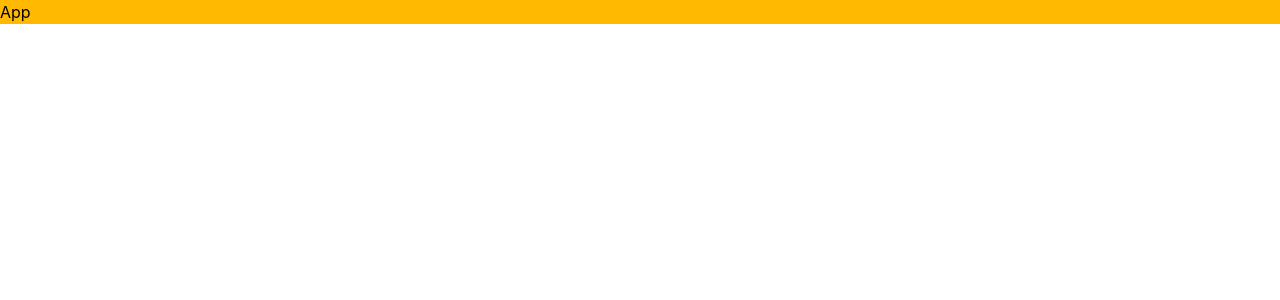
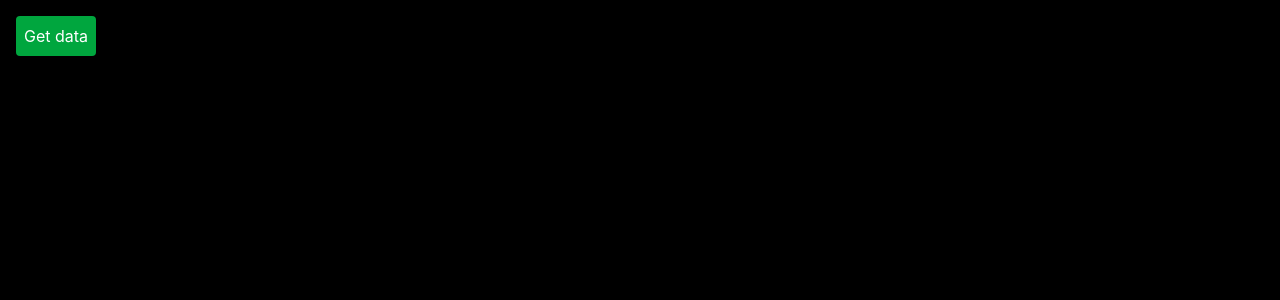
Before and after one commit to nishankvarshney07-ai/gallery-project, a React (Vite) app: page / in a window 1280 px wide. Shown: the top 300 px of the page. Built offline with nearby package versions, Linux system fonts and the light colour scheme.

Commit message:
new change

```diff
--- a/package.json
+++ b/package.json
@@ -11,6 +11,7 @@
   },
   "dependencies": {
     "@tailwindcss/vite": "^4.2.2",
+    "axios": "^1.15.0",
     "react": "^19.2.4",
     "react-dom": "^19.2.4",
     "tailwindcss": "^4.2.2"
--- a/src/App.jsx
+++ b/src/App.jsx
@@ -1,9 +1,16 @@
-import React from 'react'
+import axios from 'axios'
+import React, { useState } from 'react'
 
 function  App() {
+  const [userData,setUserData] = useState([]);
+  const getData = async ()=>{
+      const response = await axios.get('https://picsum.photos/v2/list?page=2&limit=100')
+      setUserData(response.data);
+  }
   return (
-    <div className='bg-amber-400'  >App</div>
+    <div className='bg-black h-screen  text-white'>
+    <button onClick={getData} className='bg-green-600 rounded text-white m-4 py-2 px-2 '>Get data</button>
+    </div>
   )
 }
-
 export default  App
```
Also changed, not shown: 1 other file (tests, documents, lock files or other folders).
